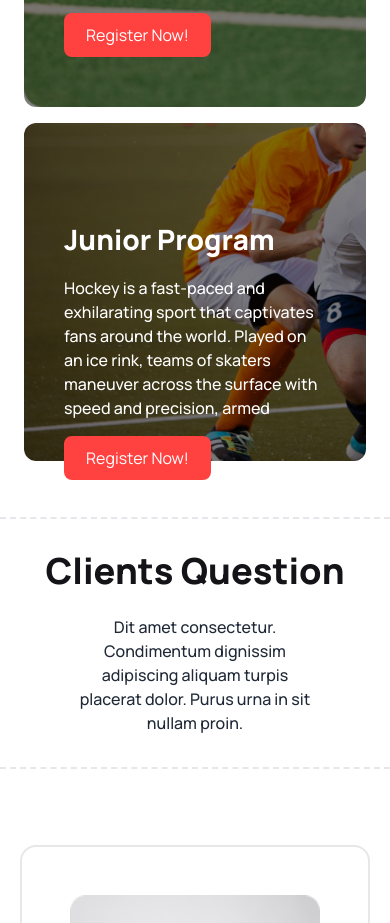
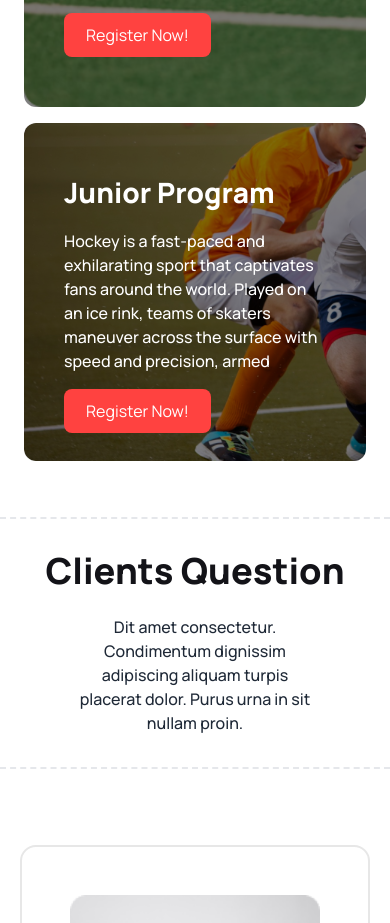
Before and after one commit to Sazidhossain0832/Hockeys-website, a plain HTML site: page index.html in a window 390 px wide. Shown: the part 3114-4037 px from the top of the page. Drawn offline with nearby package versions, Linux system fonts and the light colour scheme.

Commit message:
programs

```diff
--- a/index.html
+++ b/index.html
@@ -129,7 +129,7 @@
                         </div>
                     </div>
                     <div class="grid lg:grid-cols-1 grid-cols-1 px-6 lg:p-0 justify-center ">
-                        <div class="bg-[url('assets/images/4.png')] bg-blend-multiply bg-[#00000080] bg-no-repeat bg-top-center  bg-cover rounded-xl lg:h-[450px] h-[338px] lg:w-full lg:pt-[207px] lg:pb-[40px] px-10 pt-[95px] pb-[50px]">
+                        <div class="bg-[url('assets/images/4.png')] bg-blend-multiply bg-[#00000080] bg-no-repeat bg-top-center  bg-cover rounded-xl lg:h-[450px] h-[338px] lg:w-full lg:pt-[207px] lg:pb-[40px] px-10 pt-[48px] pb-[50px]">
                             <h2 class="text-white text-[28px] font-extrabold body-font mb-4">Junior Program</h2>
                             <p class="text-white text-[16px] font-medium body-font mb-4 lg:w-[573px] ">Hockey is a fast-paced and exhilarating sport that captivates fans around the world. Played on an ice rink, teams of skaters maneuver across the surface with speed and precision, armed </p>
                             <button class="text-wrap text-white body-font py-[10px] px-[22px] bg-[#FF4240]   hover:bg-red-600 duration-[.3s] rounded-lg "> Register Now!</button>
```
